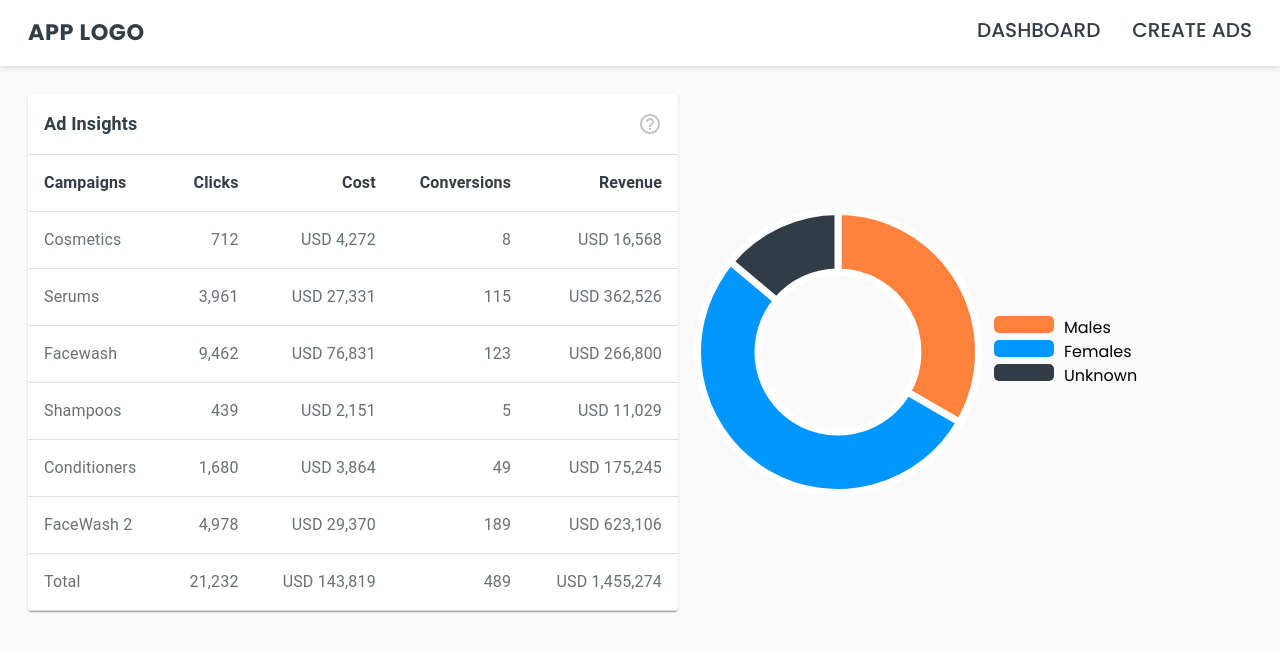
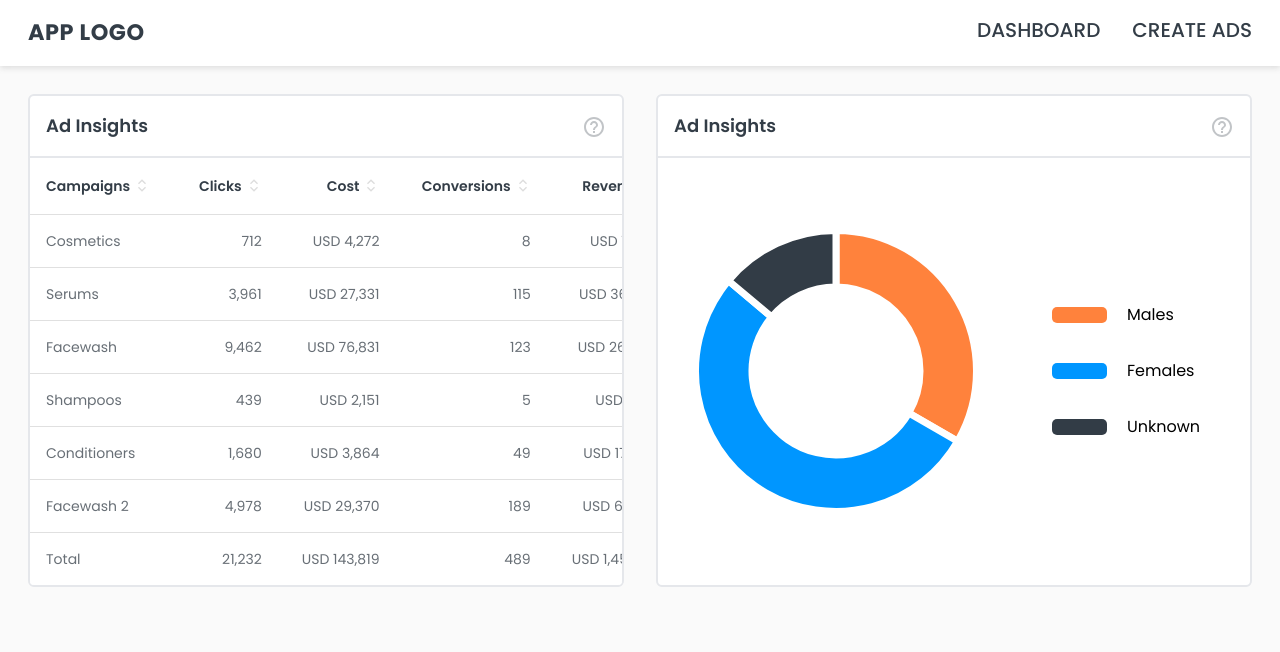
Before and after one commit to prachi-sahu-codes/AdDash, a React (Vite) app: page / in a window 1280 px wide. Shown: the top 652 px of the page. Built offline with nearby package versions, Linux system fonts and the light colour scheme.

Commit message:
style: dashboard

```diff
--- a/src/App.css
+++ b/src/App.css
@@ -9,3 +9,15 @@
 .app {
   font-family: "Poppins", sans-serif;
 }
+
+.css-1f8o8r6-MuiPaper-root-MuiTableContainer-root {
+  box-shadow: none !important;
+}
+
+.removeBorder.css-1ff6gxb-MuiTableCell-root {
+  border-bottom: none !important;
+}
+
+.removeBorder.css-1ws11rh-MuiTableCell-root {
+  border-bottom: none !important;
+}
--- /dev/null
+++ b/src/components/componentContainer/ComponentContainer.jsx
@@ -0,0 +1,17 @@
+import React from "react";
+
+export const ComponentContainer = ({ title, ele, border, children }) => {
+  return (
+    <div className="flex flex-col border-solid border-2 border-gray-200 bg-white rounded-md">
+      <div
+        className={`flex justify-between items-center text-dark-text font-semibold text-lg p-4 ${
+          border && "border-b-2"
+        }`}
+      >
+        {title}
+        {ele}
+      </div>
+      <div className="h-full">{children}</div>
+    </div>
+  );
+};
--- a/src/components/doghnutChart/DoughnutChart.jsx
+++ b/src/components/doghnutChart/DoughnutChart.jsx
@@ -25,23 +25,22 @@ export const DoughnutChart = () => {
       },
     },
   };
-  data.datasets[0].cutout = 80;
+  data.datasets[0].cutout = 84;
   return (
-    <div className="flex justify-between items-center gap-3 relative w-72 h-72">
-      <Doughnut data={data} options={options} />
-      <div
-        className="flex flex-col"
-      >
+    <div className="flex justify-between items-center gap-14 h-full">
+      <div className=" relative w-72 h-72">
+        <Doughnut data={data} options={options} />
+      </div>
+      <div className="flex flex-col">
         {data.labels.map((label, index) => (
-          <div className="flex">
+          <div className="flex items-center m-4" key={index}>
             <div
-              key={index}
               style={{
                 backgroundColor: data.datasets[0].backgroundColor[index],
                 borderRadius: "5px",
-                width: "60px",
-                height: "17px",
-                marginRight: "10px",
+                width: "55px",
+                height: "16px",
+                marginRight: "20px",
               }}
             ></div>
             <span>{label}</span>
--- /dev/null
+++ b/src/components/icons/SortIcon.jsx
@@ -0,0 +1,33 @@
+import React from "react";
+import { KeyboardArrowUp, KeyboardArrowDown } from "@mui/icons-material";
+
+export const SortIcon = (props) => {
+  const { sortTable, tableLabel } = props;
+  const { isSort, sortLabel, sortOrder } = sortTable;
+  return (
+    <div className="flex flex-col">
+      <KeyboardArrowUp
+        style={{
+          color:
+            isSort && sortOrder === "asc" && sortLabel === tableLabel
+              ? "#282828"
+              : "#ddd",
+          width: "16px",
+          height: "16px",
+
+        }}
+      />
+      <KeyboardArrowDown
+        style={{
+          color:
+            isSort && sortOrder === "dsc" && sortLabel === tableLabel
+              ? "#282828"
+              : "#ddd",
+          width: "16px",
+          height: "16px",
+          marginTop:"-9px"
+        }}
+      />
+    </div>
+  );
+};
--- a/src/components/index.js
+++ b/src/components/index.js
@@ -1,4 +1,6 @@
 import { BasicTable } from "./table/Table";
 import { DoughnutChart } from "./doghnutChart/DoughnutChart";
+import { SortIcon } from "./icons/SortIcon";
+import { ComponentContainer } from "./componentContainer/ComponentContainer";
 
-export { BasicTable, DoughnutChart };
+export { BasicTable, DoughnutChart, SortIcon, ComponentContainer };
--- a/src/components/table/Table.jsx
+++ b/src/components/table/Table.jsx
@@ -1,4 +1,4 @@
-import * as React from "react";
+import { useState } from "react";
 import Table from "@mui/material/Table";
 import TableBody from "@mui/material/TableBody";
 import TableCell from "@mui/material/TableCell";
@@ -6,55 +6,47 @@ import TableContainer from "@mui/material/TableContainer";
 import TableHead from "@mui/material/TableHead";
 import TableRow from "@mui/material/TableRow";
 import Paper from "@mui/material/Paper";
-import HelpOutlineIcon from "@mui/icons-material/HelpOutline";
 import { useSelector } from "react-redux";
-import { getTotal } from "../../utils/functions";
+import { getTotal, formatTableData } from "../../utils/functions";
+import { SortIcon } from "../icons/SortIcon";
 
 export const BasicTable = () => {
   const tableData = useSelector((state) => state?.dashboard?.tableData);
+  const [sortTable, setSortTable] = useState({
+    isSort: false,
+    sortLabel: "",
+    isAsc: false,
+    sortOrder: "",
+  });
+
+  const keys = Object.keys(tableData[0]);
+  const filteredKeys = formatTableData(keys);
 
   return (
-    <TableContainer component={Paper}>
+    <TableContainer component={Paper} sx={{ width: "100%" }}>
       <Table sx={{ minWidth: 650 }} aria-label="simple table">
         <TableHead>
           <TableRow>
-            <TableCell>
-              <p className="text-dark-text font-semibold text-lg">
-                Ad Insights
-              </p>
-            </TableCell>
-            <TableCell></TableCell>
-            <TableCell></TableCell>
-            <TableCell></TableCell>
-            <TableCell align="right">
-              <p
-                className="text-light-text cursor-pointer opacity-60"
-                title="Info"
-              >
-                <HelpOutlineIcon />
-              </p>
-            </TableCell>
-          </TableRow>
-          <TableRow>
-            <TableCell>
-              <p className="text-dark-text font-semibold text-base">
-                Campaigns
-              </p>
-            </TableCell>
-            <TableCell align="right">
-              <p className="text-dark-text font-semibold text-base">Clicks</p>
-            </TableCell>
-            <TableCell align="right">
-              <p className="text-dark-text font-semibold text-base">Cost</p>
-            </TableCell>
-            <TableCell align="right">
-              <p className="text-dark-text font-semibold text-base">
-                Conversions
-              </p>
-            </TableCell>
-            <TableCell align="right">
-              <p className="text-dark-text font-semibold text-base">Revenue</p>
-            </TableCell>
+            {filteredKeys.map((item, index) => (
+              <TableCell key={item + index}>
+                <div
+                  className={`flex items-center ${
+                    item === "Campaigns" ? "justify-start" : "justify-end"
+                  } gap-1 cursor-pointer text-dark-text font-semibold`}
+                  onClick={() => {
+                    setSortTable({
+                      isSort: true,
+                      sortLabel: item,
+                      isAsc: !sortTable.isAsc,
+                      sortOrder: sortTable.isAsc ? "asc" : "dsc",
+                    });
+                  }}
+                >
+                  {item}
+                  <SortIcon sortTable={sortTable} tableLabel={item} />
+                </div>
+              </TableCell>
+            ))}
           </TableRow>
         </TableHead>
         <TableBody>
@@ -64,53 +56,53 @@ export const BasicTable = () => {
               sx={{ "&:last-child td, &:last-child th": { border: 0 } }}
             >
               <TableCell component="th" scope="row">
-                <p className="text-medium-text text-base">
+                <p className="text-medium-text">
                   {row?.campaigns.toLocaleString()}
                 </p>
               </TableCell>
               <TableCell align="right">
-                <p className="text-medium-text text-base">
+                <p className="text-medium-text">
                   {row?.clicks.toLocaleString()}
                 </p>
               </TableCell>
               <TableCell align="right">
-                <p className="text-medium-text text-base">
+                <p className="text-medium-text">
                   USD {row?.cost.toLocaleString()}
                 </p>
               </TableCell>
               <TableCell align="right">
-                <p className="text-medium-text text-base">
+                <p className="text-medium-text">
                   {row?.conversions.toLocaleString()}
                 </p>
               </TableCell>
               <TableCell align="right">
-                <p className=" text-medium-text text-base">
+                <p className=" text-medium-text">
                   USD {row?.revenue.toLocaleString()}
                 </p>
               </TableCell>
             </TableRow>
           ))}
           <TableRow>
-            <TableCell>
-              <p className="text-medium-text text-base">Total</p>
+            <TableCell className="removeBorder">
+              <p className="text-medium-text">Total</p>
             </TableCell>
-            <TableCell align="right">
-              <p className="text-medium-text text-base">
+            <TableCell align="right" className="removeBorder">
+              <p className="text-medium-text">
                 {getTotal(tableData, "clicks").toLocaleString()}
               </p>
             </TableCell>
-            <TableCell align="right">
-              <p className="text-medium-text text-base">
+            <TableCell className="removeBorder" align="right">
+              <p className="text-medium-text">
                 USD {getTotal(tableData, "cost").toLocaleString()}
               </p>
             </TableCell>
-            <TableCell align="right">
-              <p className="text-medium-text text-base">
+            <TableCell className="removeBorder" align="right">
+              <p className="text-medium-text">
                 {getTotal(tableData, "conversions").toLocaleString()}
               </p>
             </TableCell>
-            <TableCell align="right">
-              <p className="text-medium-text text-base">
+            <TableCell className="removeBorder" align="right">
+              <p className="text-medium-text">
                 USD {getTotal(tableData, "revenue").toLocaleString()}
               </p>
             </TableCell>
--- a/src/data/data.js
+++ b/src/data/data.js
@@ -68,7 +68,7 @@ export const tableInsightsData = [
   },
   {
     _id: "6",
-    campaigns: "FaceWash 2",
+    campaigns: "Facewash 2",
     clicks: 4978,
     cost: 29370,
     conversions: 189,
--- a/src/main.jsx
+++ b/src/main.jsx
@@ -5,12 +5,16 @@ import { Provider } from "react-redux";
 import App from "./App.jsx";
 import "./index.css";
 import store from "./redux/store/store.js";
+import { ThemeProvider } from "@mui/material/styles";
+import theme from "./theme/theme";
 
 ReactDOM.createRoot(document.getElementById("root")).render(
   <React.StrictMode>
     <Router>
       <Provider store={store}>
-        <App />
+        <ThemeProvider theme={theme}>
+          <App />
+        </ThemeProvider>
       </Provider>
     </Router>
   </React.StrictMode>
--- a/src/pages/dashboard/DashBoard.jsx
+++ b/src/pages/dashboard/DashBoard.jsx
@@ -1,17 +1,30 @@
 import React from "react";
 import { LayoutContainer } from "../../layout";
-import { BasicTable, DoughnutChart } from "../../components/index";
+import {
+  BasicTable,
+  ComponentContainer,
+  DoughnutChart,
+} from "../../components/index";
+import HelpOutlineIcon from "@mui/icons-material/HelpOutline";
 
 const DashBoard = () => {
+  const icon = (
+    <p className="text-light-text cursor-pointer opacity-60" title="Info">
+      <HelpOutlineIcon />
+    </p>
+  );
   return (
     <LayoutContainer>
-      <div className="flex flex-wrap gap-4">
-        <div>
+      <div className="grid grid-cols-2 gap-8">
+        <ComponentContainer title="Ad Insights" ele={icon} border>
           <BasicTable />
-        </div>
-        <div className="flex justify-center items-center">
-          <DoughnutChart />
-        </div>
+        </ComponentContainer>
+
+        <ComponentContainer title="Ad Insights" ele={icon} border>
+          <div className="flex justify-center items-center h-full">
+            <DoughnutChart />
+          </div>
+        </ComponentContainer>
       </div>
     </LayoutContainer>
   );
--- /dev/null
+++ b/src/theme/theme.js
@@ -0,0 +1,10 @@
+// src/themes/theme.js
+import { createTheme } from "@mui/material/styles";
+
+const theme = createTheme({
+  typography: {
+    fontFamily: "Poppins, sans-serif",
+  },
+});
+
+export default theme;
--- a/src/utils/functions.js
+++ b/src/utils/functions.js
@@ -1,3 +1,11 @@
 export const getTotal = (arr, str) => {
   return arr?.reduce((acc, curr) => (acc = acc + curr[str]), 0);
 };
+
+export const formatTableData = (keys) => {
+  const removedId = keys.filter((key) => key !== "_id");
+  const capitalFirstLetter = removedId.map(
+    (str) => str.charAt(0).toUpperCase() + str.slice(1)
+  );
+  return capitalFirstLetter;
+};
```
